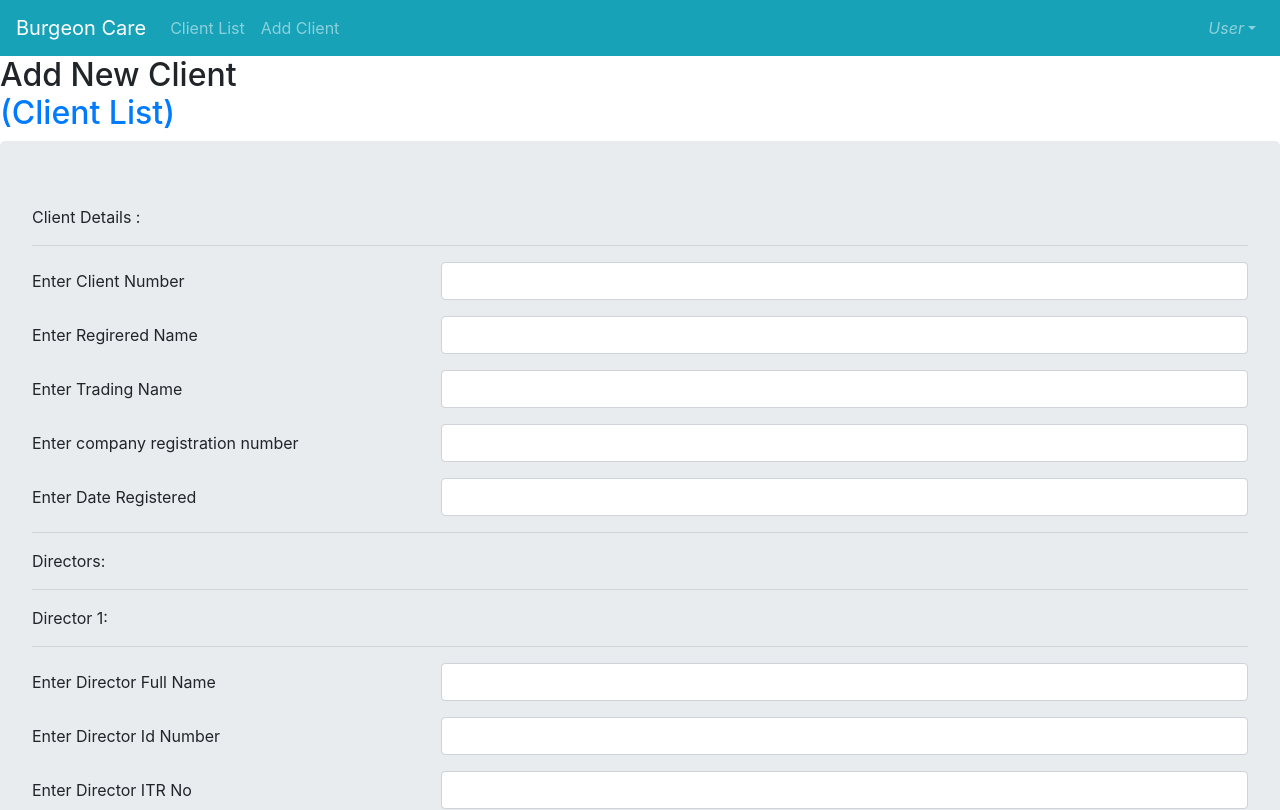
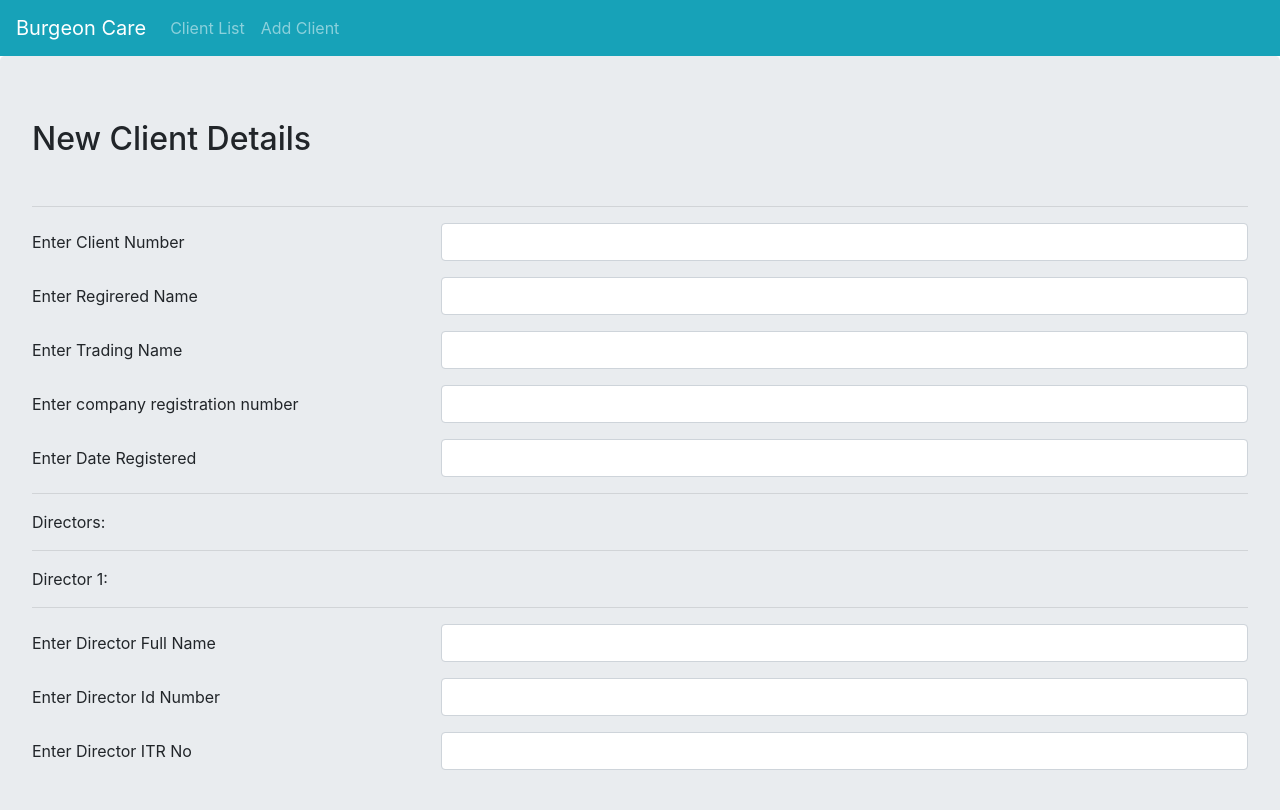
Before and after one commit to johnkyony/burgeonCare, a Vue app: page /addClient in a window 1280 px wide. Shown: the top 810 px of the page. Built offline with nearby package versions, Linux system fonts and the light colour scheme.

Commit message:
fixed navigation and flow

```diff
--- a/src/components/AddClient.vue
+++ b/src/components/AddClient.vue
@@ -1,14 +1,14 @@
 <template>
   <b-row>
     <b-col cols="12">
-      <h2>
+      <!-- <h2>
         Add New Client <br>
 
         <b-link href="/">(Client List)</b-link>
-      </h2>
+      </h2> -->
       <b-jumbotron>
         <b-form @submit="onSubmit">
-            Client Details : <br>
+           <h2> New Client Details </h2> <br>
           <hr>
           <b-form-group id="fieldsetHorizontal" horizontal :label-cols="4"
           breakpoint="md" label="Enter Client Number">
--- a/src/components/Navbar.vue
+++ b/src/components/Navbar.vue
@@ -12,19 +12,28 @@
       </b-navbar-nav>
 
       <!-- Right aligned nav items -->
-      <b-navbar-nav class="ml-auto">
+      <!-- <b-navbar-nav class="ml-auto">
+        <b-nav-form>
+          <b-form-input size="sm" class="mr-sm-2" placeholder="Search"></b-form-input>
+          <b-button size="sm" class="my-2 my-sm-0" type="submit">Search</b-button>
+        </b-nav-form>
 
+        <b-nav-item-dropdown text="Lang" right>
+          <b-dropdown-item href="#">EN</b-dropdown-item>
+          <b-dropdown-item href="#">ES</b-dropdown-item>
+          <b-dropdown-item href="#">RU</b-dropdown-item>
+          <b-dropdown-item href="#">FA</b-dropdown-item>
+        </b-nav-item-dropdown> -->
 
-
-        <b-nav-item-dropdown right>
+        <!-- <b-nav-item-dropdown right> -->
           <!-- Using 'button-content' slot -->
-          <template v-slot:button-content>
+          <!-- <template v-slot:button-content>
             <em>User</em>
           </template>
           <b-dropdown-item href="#">Profile</b-dropdown-item>
-          <b-dropdown-item href="#">Sign Out</b-dropdown-item>
-        </b-nav-item-dropdown>
-      </b-navbar-nav>
+          <b-dropdown-item href="#">Sign Out</b-dropdown-item> -->
+        <!-- </b-nav-item-dropdown> -->
+      <!-- </b-navbar-nav> -->
     </b-collapse>
   </b-navbar>
 </div>
--- a/src/components/ShowClientDetails.vue
+++ b/src/components/ShowClientDetails.vue
@@ -1,23 +1,20 @@
 <template>
   <b-row>
     <b-col cols="12">
-      <h2>
-       Client Details
-        <b-link href="/">(Client List)</b-link>
-      </h2>
+
 
       <b-jumbotron>
+
         <template slot="header">
           {{client.registeredName}}
         </template>
         <template slot="lead">
-          Client Details : <br>
-          <hr>
+
           Client#: {{client.clientNo}} <br>
-          registeredName:  {{client.registeredName}} <br>
-          tradingName: {{client.tradingName}} <br>
-          companyRegistrationNumber: {{client.companyRegistrationNumber}} <br>
-          dateRegistered: {{client.dateRegistered}} <br>
+          registered Name:  {{client.registeredName}} <br>
+          trading Name: {{client.tradingName}} <br>
+          company Registration Number: {{client.companyRegistrationNumber}} <br>
+          date Registered: {{client.dateRegistered}} <br>
           <hr>
           Directors: <br>
           <hr>
```
